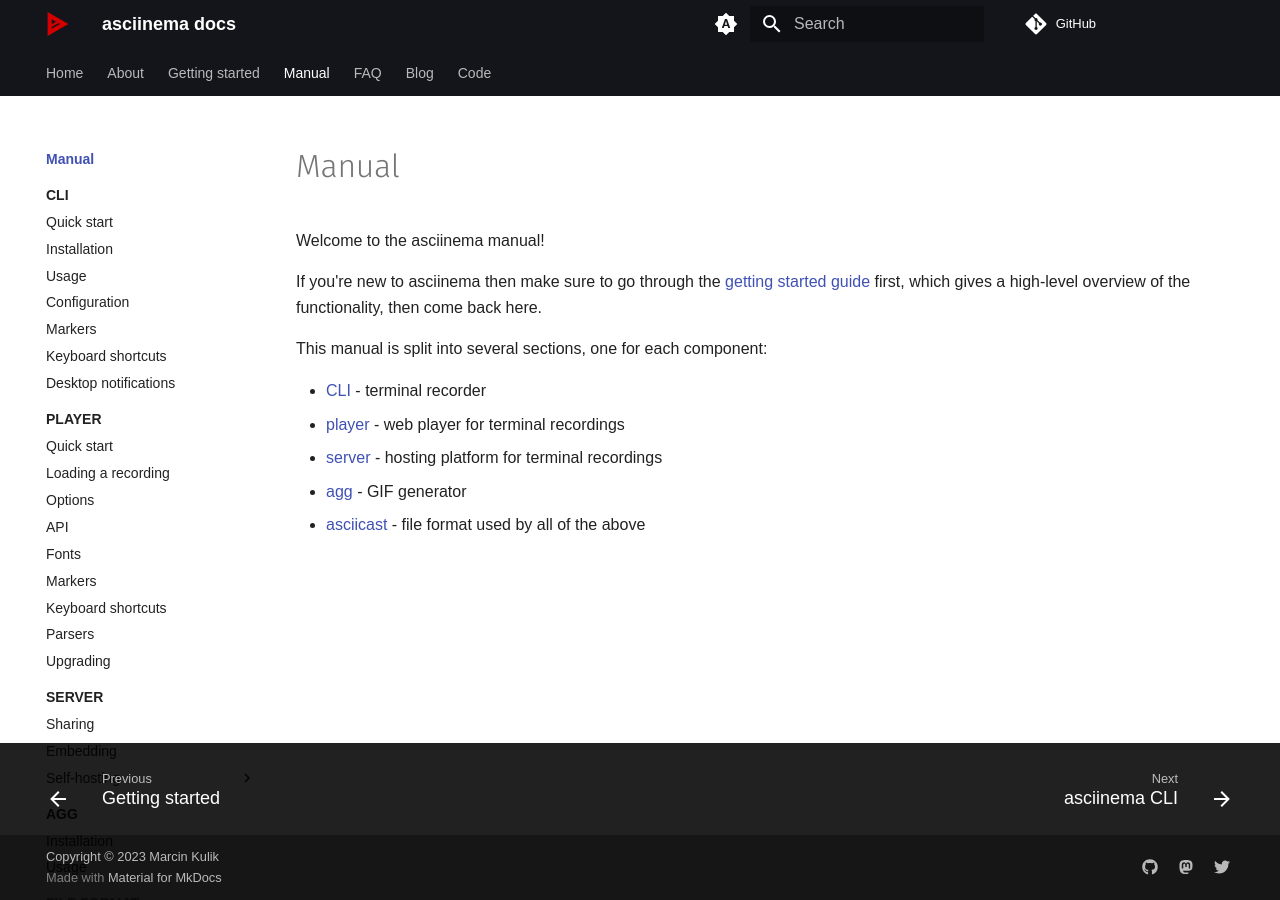
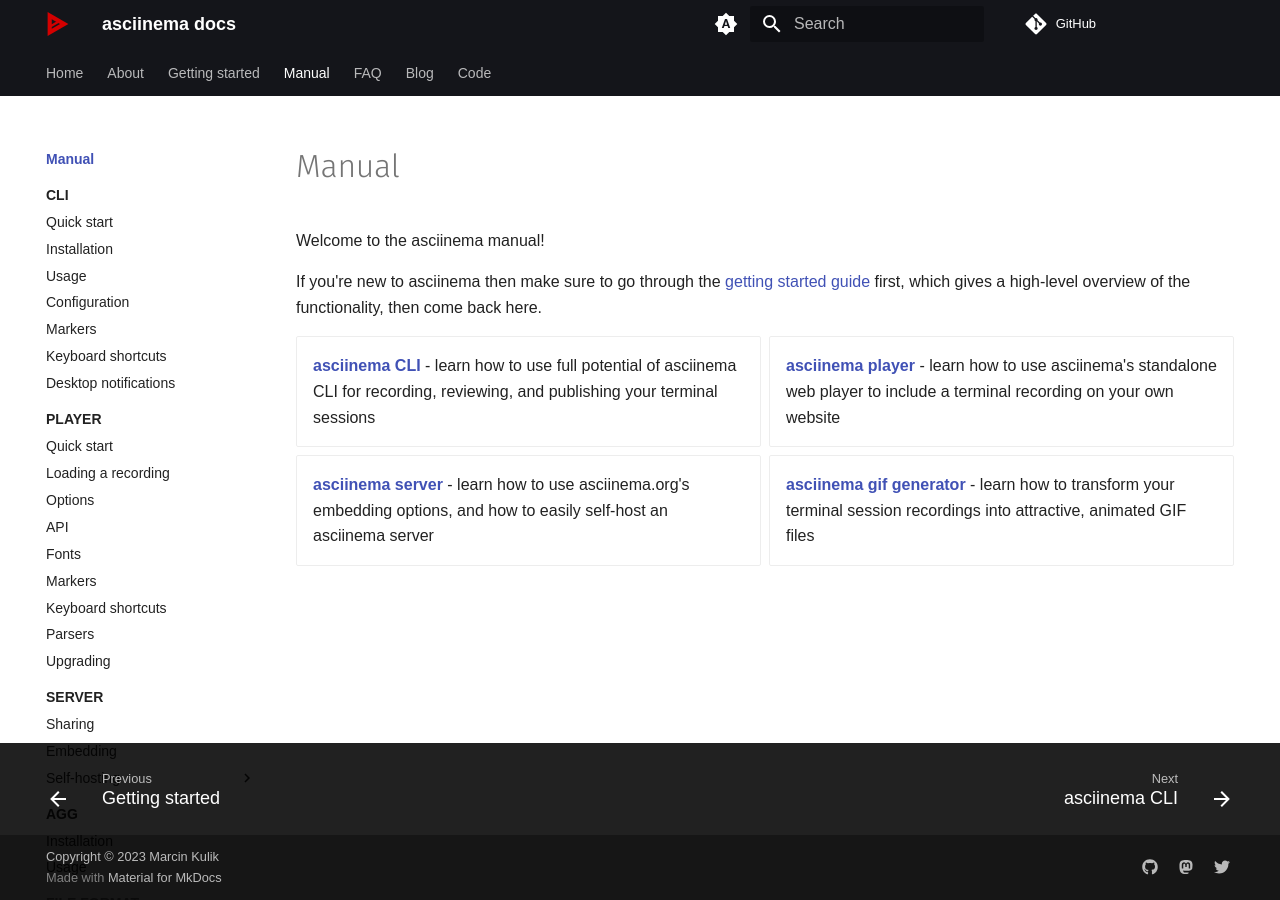
Before and after one commit to ofek/asciinema.github.io, an MkDocs documentation site: the page built from docs/manual/index.md, in a window 1280 px wide. Built offline with MkDocs 1.6.1 and Material for MkDocs 9.7.7, drawn with Linux system fonts in a browser that asks for light colours; some web fonts are replaced; comment, search, counter and statistics services are not loaded.

Commit message:
Use card grid on manual index page

```diff
--- a/docs/manual/index.md
+++ b/docs/manual/index.md
@@ -11,10 +11,9 @@
 guide](../getting-started.md) first, which gives a high-level overview of the
 functionality, then come back here.
 
-This manual is split into several sections, one for each component:
-
-- [CLI](cli/index.md) - terminal recorder
-- [player](player/index.md) - web player for terminal recordings
-- [server](server/index.md) - hosting platform for terminal recordings
-- [agg](agg/index.md) - GIF generator
-- [asciicast](asciicast/v2.md) - file format used by all of the above
+<div class="grid cards" markdown>
+- __[asciinema CLI](cli/index.md)__ - learn how to use full potential of asciinema CLI for recording, reviewing, and publishing your terminal sessions
+- __[asciinema player](player/index.md)__ - learn how to use asciinema's standalone web player to include a terminal recording on your own website
+- __[asciinema server](server/index.md)__ - learn how to use asciinema.org's embedding options, and how to easily self-host an asciinema server
+- __[asciinema gif generator](agg/index.md)__ - learn how to transform your terminal session recordings into attractive, animated GIF files
+</div>
--- a/mkdocs.yml
+++ b/mkdocs.yml
@@ -100,6 +100,7 @@
 markdown_extensions:
   - attr_list
   - admonition
+  - md_in_html
   - tables
   - toc:
       permalink: true
```
